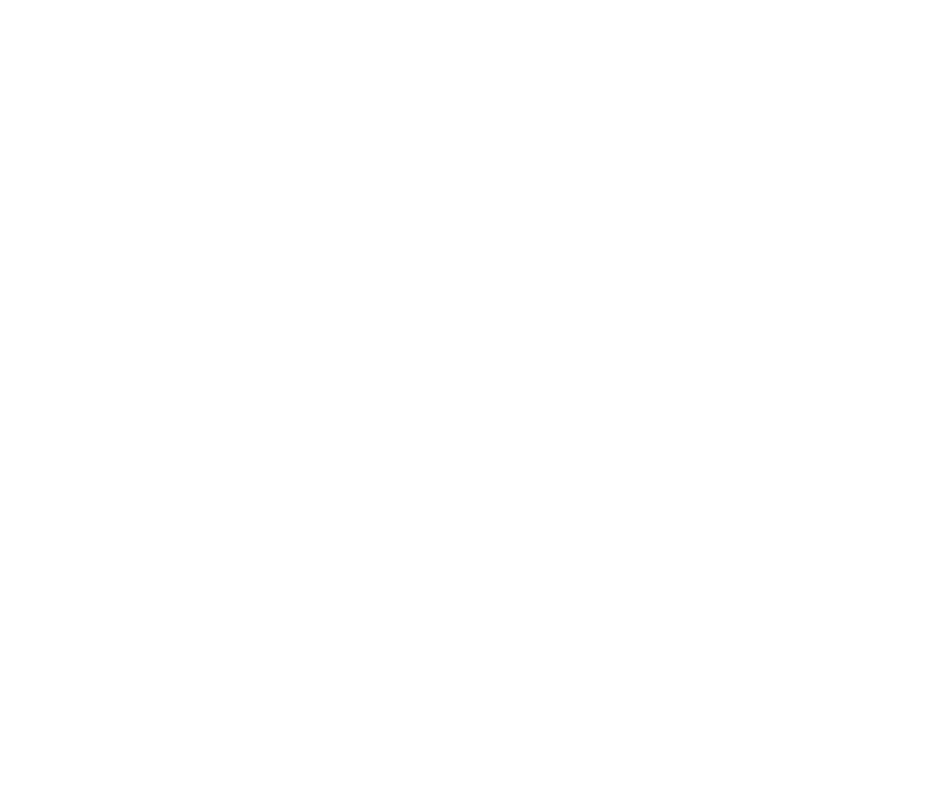
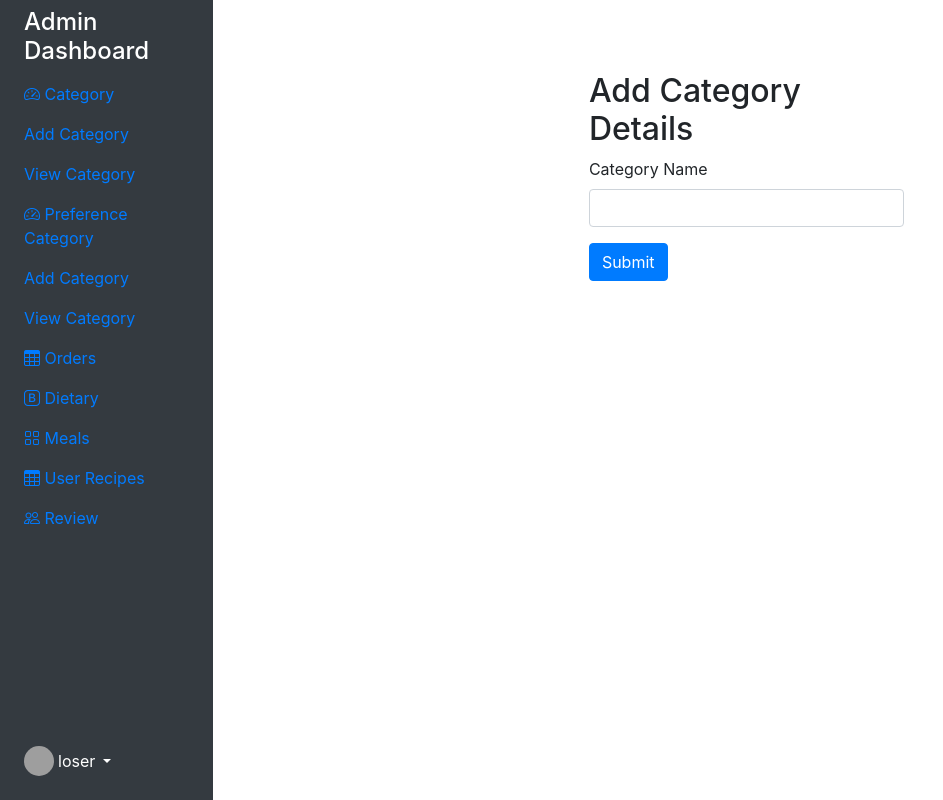
Before and after one commit to susiiiyana905/PortionDoc, a React (Create React App) app: page /addPreferenceCategory in a window 1280 px wide. Before the commit this address had no page. Shown: the whole page, without its empty margins (0-943 px from the left). Built offline with nearby package versions, Linux system fonts and the light colour scheme; sample sign-in values are in the browser's storage; grey boxes are pictures that could not be loaded.

Commit message:
Preference Category

```diff
--- a/src/Components/admin/addDietMeal.js
+++ b/src/Components/admin/addDietMeal.js
@@ -140,9 +140,9 @@ const AddDiet = () => {
                 value={preference}
                 onChange={(e) => setPreference(e.target.value)}
               >
-                <option value="Weight Loss">Veg</option>
-                <option value="Weight Gain">Non-Veg</option>
-                <option value="Weight Loss">Vegan</option>
+                <option value="Weight Loss">Weight Loss</option>
+                <option value="Weight Gain">Weight Gain</option>
+                <option value="Weight Loss">Muscle Gain</option>
               </select>
             </div>
           </div>
--- /dev/null
+++ b/src/Components/admin/addPreferenceCategory.js
@@ -0,0 +1,92 @@
+import React from 'react';
+import { useState } from "react";
+import axios from "axios";
+
+
+import AdminDashboard from "../adminDashbaord";
+import { useNavigate } from "react-router-dom";
+
+const AddPreferenceCategory = () => {
+  const [dietCategoryName, setdietCategoryName] = useState("");
+  const [message, setMessage] = useState("");
+  const [sMessage, setSMessage] = useState("");
+  const navigate = useNavigate();
+
+  const config = {
+    headers: {
+      Authorization: "Bearer " + localStorage.getItem("adminToken"),
+    },
+  };
+  const addpreferencecategory = (e) => {
+    e.preventDefault();
+
+    const dietCategoryData = new FormData();
+    dietCategoryData.append("dietCategoryName", dietCategoryName);
+
+
+    axios
+      .post("http://localhost:4001/preferenceCategory/insert", dietCategoryData, config)
+      .then((result) => {
+        console.log(result.data);
+        if (result.data.success) {
+          setSMessage(result.data.message);
+          navigate('/showPreferenceCategory')
+        }
+      })
+      .catch((e) => {
+        setMessage(e.response.data.message);
+      });
+  };
+
+  return (
+    <>
+    <AdminDashboard>
+
+      <div>
+        <div className="container mt-5">
+          <div className="row">
+            <div className="col-md-4"></div>
+            <div className="col-md-4">
+            <div className="mb-2">
+                            <div className="suggestion-message text-center">{message}</div>
+                            <div className="success-message text-center" style={{color:"green", fontWeight:"bold"}}>{sMessage}</div>
+                        </div>
+              <h2 className="heading-h2-all">Add Category Details </h2>
+
+
+
+              <form id="addCategoryForm">
+                <div className="form-group">
+                  <label>Category Name</label>
+                  <input
+                    type="text"
+                    className="form-control"
+                    id="categoryName"
+                    value={dietCategoryName}
+                    onChange={(e) => {
+                      setdietCategoryName(e.target.value);
+                    }}
+                  />
+                </div>
+                <p>
+                  <input
+                    type="submit"
+                    id="addCategoryButton"
+                    className="btn btn-primary"
+                    onClick={addpreferencecategory}
+                  />
+                </p>
+              </form>
+            </div>
+            <div className="col-md-4"></div>
+          </div>
+        </div>
+      </div>
+
+
+      </AdminDashboard>
+    </>
+  );
+};
+
+export default AddPreferenceCategory;
--- a/src/Components/admin/preferenceCategory.js
+++ b/src/Components/admin/preferenceCategory.js
@@ -2,7 +2,8 @@ import axios from "axios";
 import React from "react"
 import AdminDashboard from "../adminDashbaord";
 
-const PreferenceCategory =()=>{
+const ShowPreferenceCategory =()=>{
+
     return(
         <>
         <AdminDashboard>
@@ -18,7 +19,14 @@ const PreferenceCategory =()=>{
 <br/>
 <div class="card w-75 container">
         <div class="card-body">
-    <h5 class="card-title">Weight Loss</h5>
+    <h5 class="card-title" style={{ fontSize:"30px"}}>Weight Gain</h5>
+
+  </div>
+</div>
+<br/>
+<div class="card w-75 container">
+        <div class="card-body">
+    <h5 class="card-title" style={{ fontSize:"30px"}}>Muscle Gain</h5>
 
   </div>
 </div>
@@ -29,4 +37,4 @@ const PreferenceCategory =()=>{
 
     )
 }
-export default PreferenceCategory;
+export default ShowPreferenceCategory;
--- a/src/Components/admin/viewDietRequest.js
+++ b/src/Components/admin/viewDietRequest.js
@@ -1,10 +1,10 @@
 import React from "react";
 import axios from "axios";
-import { Button } from "bootstrap";
+
 import { useEffect, useState } from "react";
-import { NavLink, useNavigate } from "react-router-dom";
+
 import AdminDashboard from "../adminDashbaord";
-import { findRenderedComponentWithType } from "react-dom/test-utils";
+
 
 
 const ViewDietRequest=()=>{
--- a/src/Components/admin/viewUserRecipe.js
+++ b/src/Components/admin/viewUserRecipe.js
@@ -29,32 +29,6 @@ const ViewUserRecipe = () => {
   return (
     <>
     <AdminDashboard>
-      <nav
-        className="navbar navbar-expand-lg mainNav"
-        style={{ height: "35px" }}
-      >
-        <i
-          class="fas fa-solid fa-envelope fa-lg"
-          style={{ height: "40px", color: "white", marginTop: "20px" }}
-        ></i>
-        <p className="i-1" style={{ marginLeft: "10px", marginTop: "10px" }}>
-          portiondoc@gmail.com
-        </p>
-        <i
-          class="fas fa-solid fa-phone"
-          style={{
-            height: "40px",
-            marginLeft: "100px",
-            color: "white",
-            marginTop: "20px",
-          }}
-        ></i>
-        <p className="i-1" style={{ marginLeft: "10px", marginTop: "10px" }}>
-          +977 983142567
-        </p>
-      </nav>
-      <br />
-
       <div className="container">
         <h1 style={{ textAlign: "center" }}> User Recipes </h1>
         {recipeData.map((singleData) => {
--- a/src/Components/adminDashbaord.js
+++ b/src/Components/adminDashbaord.js
@@ -26,6 +26,19 @@ const AdminDashboard = ({children}) => {
                             </li>
                             <li>
                                 <Link to ="/viewCategory" className="nav-link px-0"> <span className="d-none d-sm-inline">View Category</span> </Link>
+                            </li>
+                        </ul>
+                    </li>
+
+                    <li>
+                        <Link to="#submenu1" data-bs-toggle="collapse" className="nav-link px-0 align-middle">
+                            <i className="fs-4 bi-speedometer2"></i> <span className="ms-1 d-none d-sm-inline">Preference Category</span> </Link>
+                        <ul className="collapse show nav flex-column ms-1" id="submenu1" data-bs-parent="#menu">
+                            <li className="w-100">
+                                <Link to="/addPreferenceCategory" className="nav-link px-0"> <span className="d-none d-sm-inline">Add Category</span> </Link>
+                            </li>
+                            <li>
+                                <Link to ="/showPreferenceCategory" className="nav-link px-0"> <span className="d-none d-sm-inline">View Category</span> </Link>
                             </li>
                         </ul>
                     </li>
--- a/src/Components/mid.js
+++ b/src/Components/mid.js
@@ -33,10 +33,12 @@ import CategoryMeal from "./User/categoryMealView";
 import ViewDietMeals from './admin/viewDietMeal';
 import ViewUserDietMeal from './User/viewUserDietMeal';
 import Cart from './User/cart';
-import PreferenceCategory from './admin/preferenceCategory';
+
 import ViewDietRequest from './admin/viewDietRequest';
 import ViewMealDiet from './admin/viewMealDiet';
 import AddDietIngredient from './admin/dietIngredient';
+import ShowPreferenceCategory from './admin/preferenceCategory';
+import AddPreferenceCategory from './admin/addPreferenceCategory';
 
 
 class Mid extends Component {
@@ -168,25 +170,37 @@ class Mid extends Component {
             }
           ></Route>
 
-          <Route path="/add" element={<AddDiet></AddDiet>}></Route>
+          <Route path="/add" element={
+          <AdminPrivateRoute>
+          <AddDiet></AddDiet>
+          </AdminPrivateRoute>
+          }></Route>
 
-          <Route path="/viewDietRequest" element={<ViewDietRequest></ViewDietRequest>}></Route>
+          <Route path="/viewDietRequest" element={
+          <AdminPrivateRoute>
+            <ViewDietRequest></ViewDietRequest>
+            </AdminPrivateRoute>}>
+            </Route>
+
           <Route path="/updateDiet/:did" element={
           <AdminPrivateRoute>
-          <UpdateDiet></UpdateDiet></AdminPrivateRoute>}></Route>
+          <UpdateDiet></UpdateDiet>
+          </AdminPrivateRoute>}>
+          </Route>
+
           <Route
             path="/requestDiet"
-            element={<RequestDietary></RequestDietary>}
+            element={<UserPrivateRoute><RequestDietary></RequestDietary></UserPrivateRoute>}
           ></Route>
-          <Route path="/orderMeal" element={<OrderMeal></OrderMeal>}></Route>
+          <Route path="/orderMeal" element={<UserPrivateRoute><OrderMeal></OrderMeal></UserPrivateRoute>}></Route>
           <Route path="/categoryMeals/:category" element={<CategoryMeal></CategoryMeal>}></Route>
 
-          <Route path="/viewDietMeal" element={<ViewDietMeals></ViewDietMeals>}></Route>
-                    <Route path="/viewUserDietMeal" element={<ViewUserDietMeal></ViewUserDietMeal>}></Route>
-                    <Route path="/cart" element={<Cart></Cart>}></Route>
-                    <Route path ="/preferenceCategory" element={<PreferenceCategory></PreferenceCategory>}></Route>
-
-          <Route path="/viewMealDiet" element={<ViewMealDiet></ViewMealDiet>}></Route>
+          <Route path="/viewDietMeal" element={<AdminPrivateRoute><ViewDietMeals></ViewDietMeals></AdminPrivateRoute>}></Route>
+          <Route path="/viewUserDietMeal" element={<UserPrivateRoute><ViewUserDietMeal></ViewUserDietMeal></UserPrivateRoute>}></Route>
+          <Route path="/cart" element={<UserPrivateRoute><Cart></Cart></UserPrivateRoute>}></Route>
+          <Route path ="/showPreferenceCategory" element={<AdminPrivateRoute><ShowPreferenceCategory></ShowPreferenceCategory></AdminPrivateRoute>}></Route>
+          <Route path ="/addPreferenceCategory" element={<AdminPrivateRoute><AddPreferenceCategory></AddPreferenceCategory></AdminPrivateRoute>}></Route>
+          <Route path="/viewMealDiet" element={<AdminPrivateRoute><ViewMealDiet></ViewMealDiet></AdminPrivateRoute>}></Route>
 
           <Route path="/diet/addIngredients" element={
           <AdminPrivateRoute>
```
